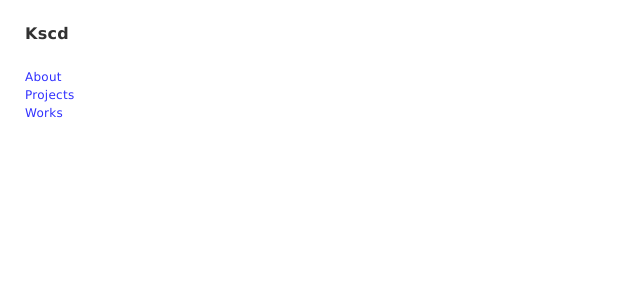
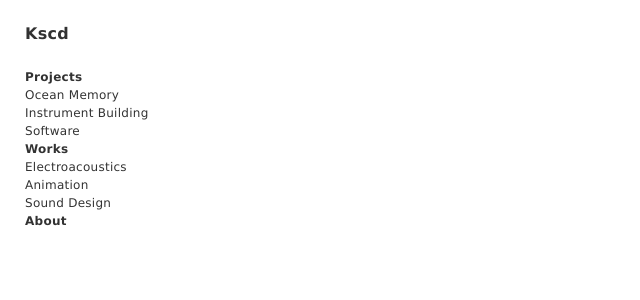
Before and after one commit to Mcas4150/NewPortfolio, a React (Create React App) app: page / in a window 1280 px wide. Shown: the top 300 px of the page, without its empty margins (0-640 px from the left). Built offline with nearby package versions, Linux system fonts and the light colour scheme.

Commit message:
menu styling

```diff
--- a/src/components/tiles/Menu.js
+++ b/src/components/tiles/Menu.js
@@ -7,31 +7,54 @@ function Menu(props) {
   const context = useContext(AppContext);
 
   return (
-    <MenuContainer
-      style={
-        context.dimensions.width <= 800 || context.dimensions.height <= 600
-          ? MenuStyleMin
-          : MenuStyleMax
-      }
-    >
-      <MenuLink to={{ pathname: `/about` }} onClick={context.toggleWindow}>
-        About
-      </MenuLink>
+    <MenuContainer>
+      <MenuCategory>
+        <CategoryLink>Projects</CategoryLink>
+        <LinkContainer>
+          <MenuLink to={{ pathname: `/projects/ocean-memory` }}>
+            Ocean Memory
+          </MenuLink>
+          <MenuLink to={{ pathname: `/projects/instruments` }}>
+            Instrument Building
+          </MenuLink>
+          <MenuLink to={{ pathname: `/projects/software` }}>Software</MenuLink>
+        </LinkContainer>
+      </MenuCategory>
+      <MenuCategory>
+        <CategoryLink>Works</CategoryLink>
+        <LinkContainer>
+          <MenuLink to={{ pathname: `/works/electroacoustics` }}>
+            Electroacoustics
+          </MenuLink>
+          <MenuLink to={{ pathname: `/works/animation` }}>Animation</MenuLink>
+          <MenuLink to={{ pathname: `/works/sound-design` }}>
+            Sound Design
+          </MenuLink>
+        </LinkContainer>
+      </MenuCategory>
 
-      <MenuLink to={{ pathname: `/projects` }} onClick={context.toggleWindow}>
-        Projects
-      </MenuLink>
-
-      <MenuLink to={{ pathname: `/works` }}>
-        Works
-      </MenuLink>
+      <CategoryLink to={{ pathname: `/about` }}>About</CategoryLink>
     </MenuContainer>
   );
 }
+const MenuCategory = styled.div``;
+
+const CategoryLink = styled(Link)`
+  text-decoration: none;
+  font-family: Verdana;
+  font-weight: bold;
+  color: black;
+`;
+
+const LinkContainer = styled.div`
+  display: flex;
+  flex-direction: column;
+`;
 
 const MenuLink = styled(Link)`
   text-decoration: none;
   font-family: Verdana;
+  color: black;
   // font-size: 1rem;
   // font-size: 25px;
   // color:  ;
@@ -40,15 +63,7 @@ const MenuLink = styled(Link)`
 const MenuContainer = styled.div`
   margin: 25px;
   display: flex;
+  flex-direction: column;
 `;
 
-const MenuStyleMax = {
-  flexDirection: "column",
-};
-
-const MenuStyleMin = {
-  flexDirection: "row",
-  justifyContent: "space-between",
-};
-
 export default Menu;
```
Also changed, not shown: 1 other file (tests, documents, lock files or other folders).
